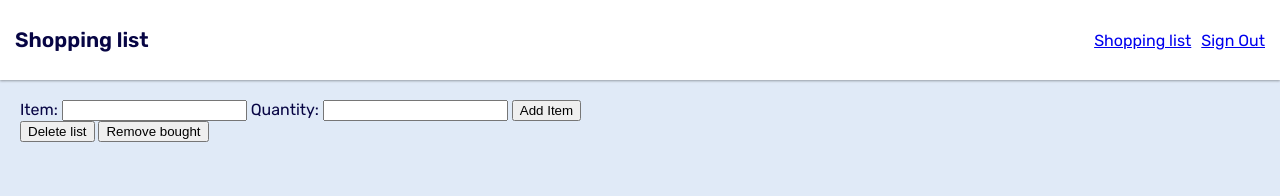
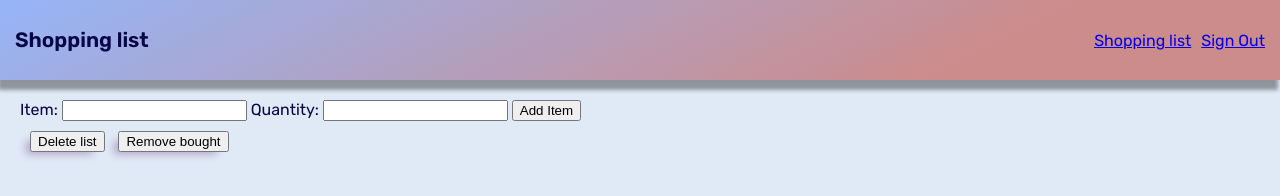
Before and after one commit to Volantstream19/web-shopping-list, a plain HTML site: page index.html in a window 1280 px wide. Drawn offline with nearby package versions, Linux system fonts and the light colour scheme.

Commit message:
added header color and some styling

```diff
--- a/styles/global.css
+++ b/styles/global.css
@@ -30,8 +30,11 @@ body {
     align-items: center;
     gap: 10px;
 
-    background-color: var(--header-background);
-    box-shadow: 0 1px 3px rgba(0, 0, 0, 0.12), 0 1px 2px rgba(0, 0, 0, 0.24);
+    background: rgb(150, 181, 247);
+    background: linear-gradient(153deg, rgba(150, 181, 247, 1) 1%, rgba(204, 140, 140, 1) 75%);
+    -webkit-box-shadow: -2px 10px 4px 0px rgba(0, 0, 0, 0.37);
+    -moz-box-shadow: -2px 10px 4px 0px rgba(0, 0, 0, 0.37);
+    box-shadow: -2px 10px 4px 0px rgba(0, 0, 0, 0.37);
 }
 
 .page-header .logo {
@@ -72,3 +75,17 @@ main {
 .bought {
     text-decoration: line-through;
 }
+
+.remove-button {
+    margin: 10px;
+    -webkit-box-shadow: -8px 6px 9px -4px rgba(176, 163, 199, 1);
+    -moz-box-shadow: -8px 6px 9px -4px rgba(176, 163, 199, 1);
+    box-shadow: -8px 6px 9px -4px rgba(176, 163, 199, 1);
+}
+
+.remove-bought {
+    margin: 10px
+    -webkit-box-shadow: -8px 6px 9px -4px rgba(176, 163, 199, 1);
+    -moz-box-shadow: -8px 6px 9px -4px rgba(176, 163, 199, 1);
+    box-shadow: -8px 6px 9px -4px rgba(176, 163, 199, 1);
+}
```
